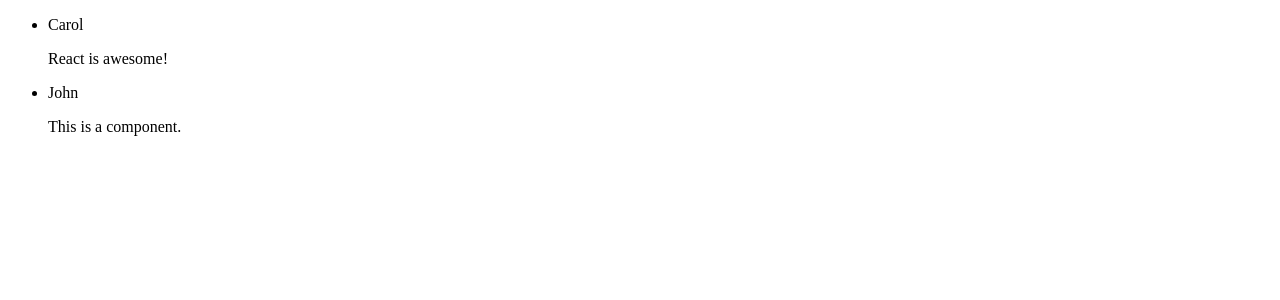
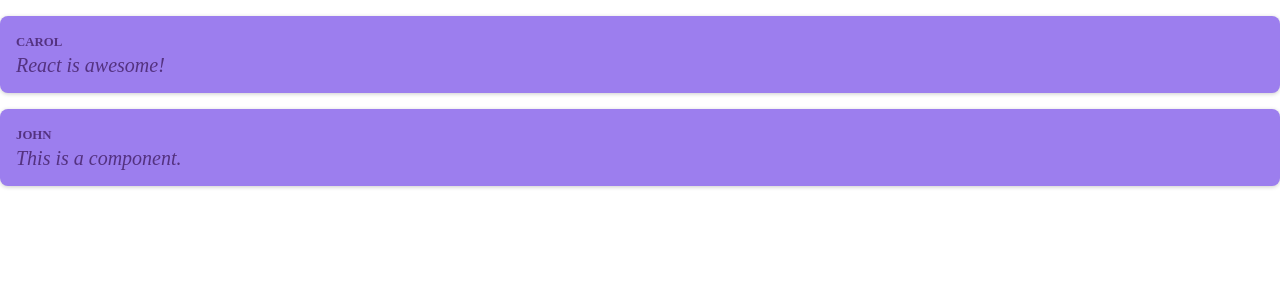
Before and after one commit to CarolANikolic/react-poster, a React (Vite) app: page / in a window 1280 px wide. Shown: the top 300 px of the page. Built offline with nearby package versions, Linux system fonts and the light colour scheme.

Commit message:
styles: add global styles and PostItem component style.

```diff
--- a/src/components/PostItem/PostItem.jsx
+++ b/src/components/PostItem/PostItem.jsx
@@ -1,8 +1,10 @@
+import styles from '../PostItem/PostItem.module.css'
+
 const PostItem = (props) => {
     return (
-        <li>
-            <p>{props.author}</p>
-            <p>{props.content}</p>
+        <li className={styles.post}>
+            <p className={styles.author}>{props.author}</p>
+            <p className={styles.content}>{props.content}</p>
         </li>
     );
 }
--- /dev/null
+++ b/src/components/PostItem/PostItem.module.css
@@ -0,0 +1,35 @@
+.post {
+    margin: 1rem 0;
+    padding: 1rem;
+    background-color: var(--light-purple);
+    border-radius: 8px;
+    box-shadow: 0 1px 4px rgba(0, 0, 0, 0.2);
+    animation: animate-in 1s ease-out forwards;
+}
+
+.author {
+    font-size: 0.8rem;
+    font-weight: bold;
+    color: var(--dark-purple);
+    margin: 0;
+    text-transform: uppercase;
+}
+
+.content {
+    white-space: pre-wrap;
+    font-size: var(--fs-small);
+    margin: 0.25rem 0 0 0;
+    color: var(--dark-purple);
+    font-style: italic;
+}
+
+@keyframes animate-in {
+    from {
+        opacity: 0;
+        transform: translateY(1rem);
+    }
+    to {
+        opacity: 1;
+        transform: translateY(0);
+    }
+}
--- a/src/index.css
+++ b/src/index.css
@@ -0,0 +1,16 @@
+:root {
+    /* Colors */
+    --dark-purple: #543280;
+    --light-purple: #9c7eee;
+
+    /* Fonts */
+    --fs-small: 1.25rem;
+}
+
+html,
+body,
+ul {
+    box-sizing: border-box;
+    margin: 0;
+    padding: 0;
+}
```
